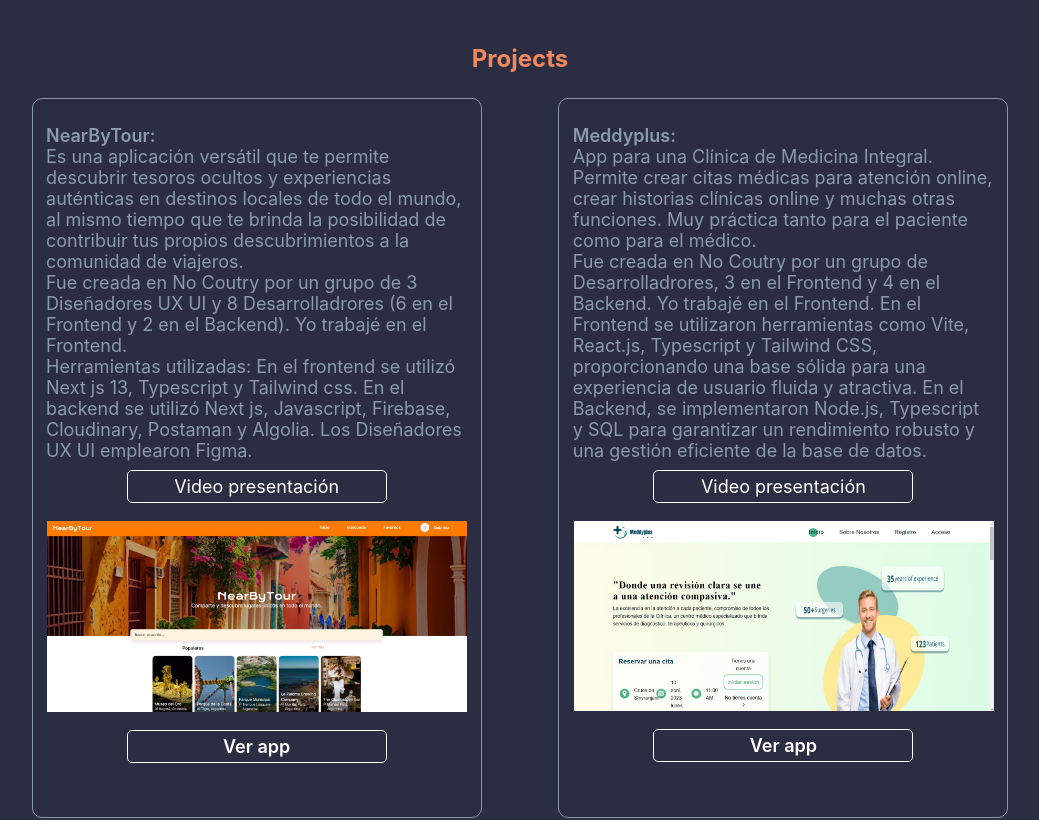
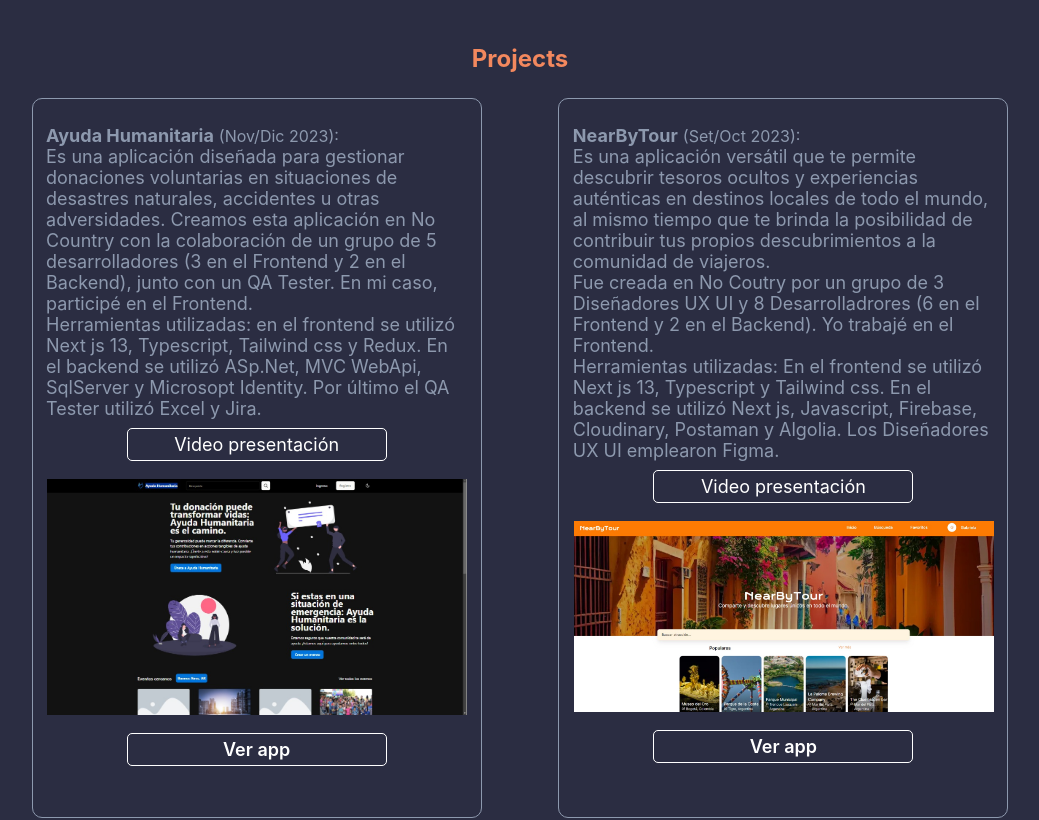
Before and after one commit to OLuciani/portfolio-react-js, a React (Create React App) app: page / in a window 1280 px wide. Shown: the part 1280-2100 px from the top of the page, without its empty margins (120-1159 px from the left). Built offline with nearby package versions, Linux system fonts and the light colour scheme.

Commit message:
Agrego el poryecto Ayuda Humanitaria en Projects.js

```diff
--- a/src/components/Projects.js
+++ b/src/components/Projects.js
@@ -5,6 +5,7 @@ import imagenlucianiautomoviles from "../img/captura_pantalla-home.png";
 import imagenhernandezcabañas from "../img/imagen-Hernandez-Cabañas-JVF.jpeg";
 import imagennearbytour from "../img/Imagen-NearByTour1.jpeg";
 import imagenMeddyplus from "../img/Imagen-Meddyplus.jpeg";
+import imagenAyudaHumanitaria from "../img/imagen.humanitarian-aid.jpeg";
 
 function Projects() {
   return (
@@ -16,7 +17,45 @@ function Projects() {
           <div className="caja-luciani-automoviles">
             <div className="div-text-project">
               <span className="text-projects">
-                <span className="title-text-projects">NearByTour:</span>
+                <span className="title-text-projects">Ayuda Humanitaria</span><span className="fecha-app">(Nov/Dic 2023):</span>
+                <br />
+                Es una aplicación diseñada para gestionar donaciones voluntarias en situaciones de desastres naturales, accidentes u otras adversidades. Creamos esta aplicación en No Country con la colaboración de un grupo de 5 desarrolladores (3 en el Frontend y 2 en el Backend), junto con un QA Tester. En mi caso, participé en el Frontend.
+                <br />
+                Herramientas utilizadas: en el frontend se utilizó Next js 13,
+                Typescript, Tailwind css y Redux. En el backend se utilizó
+                ASp.Net, MVC WebApi, SqlServer y Microsopt Identity. Por último
+                el QA Tester utilizó Excel y Jira.
+              </span>
+            </div>
+
+            <div className="contenedor-presentación">
+              <a href="https://www.youtube.com/watch?v=eUTqOknSewE&list=LL&index=3">
+                <p>Video presentación</p>
+              </a>
+            </div>
+
+            <div className="div-image-project">
+              <a href="https://s12-18-tn-csharp-next.vercel.app/">
+                <img
+                  className="image-project"
+                  src={imagenAyudaHumanitaria}
+                  alt="Imágen NearByTour"
+                />
+              </a>
+            </div>
+            <div className="div-button-ver-proyecto">
+              <a href="https://s12-18-tn-csharp-next.vercel.app/">
+                <p className="button-ver-proyecto">Ver app</p>
+              </a>
+            </div>
+          </div>
+        </div>
+
+        <div className="caja-projects">
+          <div className="caja-luciani-automoviles">
+            <div className="div-text-project">
+              <span className="text-projects">
+                <span className="title-text-projects">NearByTour</span><span className="fecha-app">(Set/Oct 2023):</span>
                 <br />
                 Es una aplicación versátil que te permite descubrir tesoros
                 ocultos y experiencias auténticas en destinos locales de todo el
@@ -62,7 +101,7 @@ function Projects() {
           <div className="caja-luciani-automoviles">
             <div className="div-text-project">
               <span className="text-projects">
-                <span className="title-text-projects">Meddyplus:</span>
+                <span className="title-text-projects">Meddyplus</span><span className="fecha-app">(Ago/Set 2023):</span>
                 <br />
                 App para una Clínica de Medicina Integral. Permite crear citas
                 médicas para atención online, crear historias clínicas online y
@@ -106,7 +145,7 @@ function Projects() {
           <div className="caja-luciani-automoviles">
             <div className="div-text-project">
               <span className="text-projects">
-                <span className="title-text-projects">Hernandez Cabañas:</span>
+                <span className="title-text-projects">Hernandez Cabañas</span><span className="fecha-app">(Abr/Dic 2023):</span>
                 <br />
                 Aplicación diseñada para facilitar reservas y alquileres de
                 cabañas, ha sido creada con la poderosa combinación de
@@ -147,8 +186,9 @@ function Projects() {
             <div className="div-text-project">
               <span className="text-projects">
                 <span className="title-text-projects">
-                  Luciani-Automóviles:
+                  Luciani-Automóviles
                 </span>
+                <span className="fecha-app">(Feb/Mar 2023):</span>
                 <br />
                 App de consecionaria de automóviles. Crada con React js, Express
                 js, Node js y Mongo DB (Mern Stack Project). Para el despliegue
--- a/src/components/projects.css
+++ b/src/components/projects.css
@@ -24,11 +24,6 @@
 }
 
 .caja-projects {
-  /* display: flex;
-  flex-wrap: wrap;
-  flex-direction: row;
-  align-items: center;
-  justify-content: center; */
   padding-top: 2%;
   padding-bottom: 2%;
   border: solid 1px #8D99AE;
@@ -52,9 +47,12 @@
 
 .title-text-projects {
   margin-bottom: -25px;
-  /* font-size: 18px; */
-  font-weight: 600;
-  /* text-decoration: underline; */
+  font-weight: 700;
+}
+
+.fecha-app {
+  margin-left: 5px;
+  font-size: 16px;
 }
 
 .div-image-project  {
```
Also changed, not shown: src/img/imagen.humanitarian-aid.jpeg (added).
